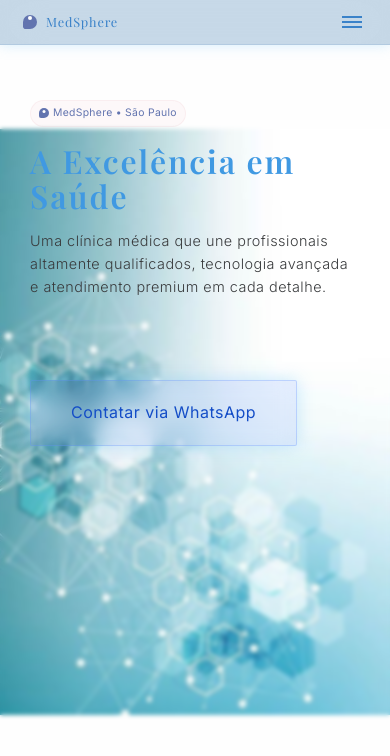
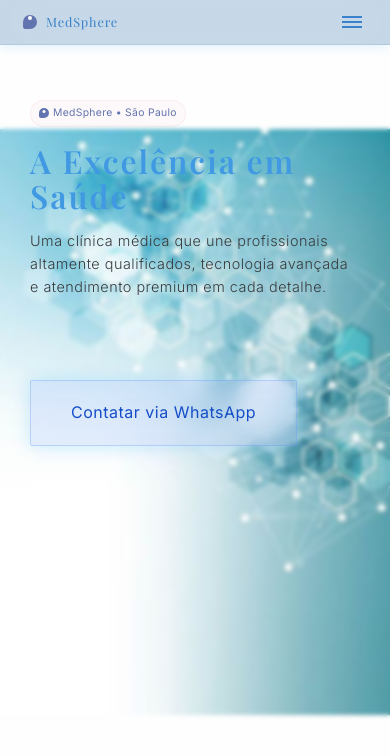
Before and after one commit to acessar/one-blue, a plain HTML site: page index.html in a window 390 px wide. Drawn offline with nearby package versions, Linux system fonts and the light colour scheme; a web font is replaced by a local one.

```diff
--- a/index.html
+++ b/index.html
@@ -271,8 +271,7 @@
                 height: 100vw;
                 top: 50%;
                 left: 50%;
-                transform: translate(-50%, -50%) rotate(90deg);
-                transform-origin: center center;
+                transform: translate(-50%, -50%) rotate(-90deg);
                 background-size: contain;
                 background-position: center center;
             }
@@ -284,8 +283,7 @@
                 height: 100vw;
                 top: 50%;
                 left: 50%;
-                transform: translate(-50%, -50%) rotate(90deg);
-                transform-origin: center center;
+                transform: translate(-50%, -50%) rotate(-90deg);
                 background-size: contain;
                 background-position: center center;
             }
```
